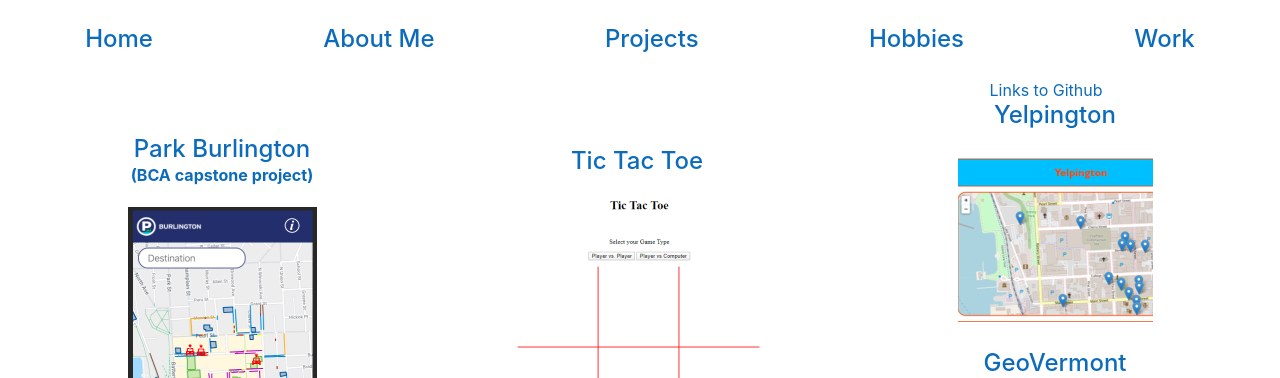
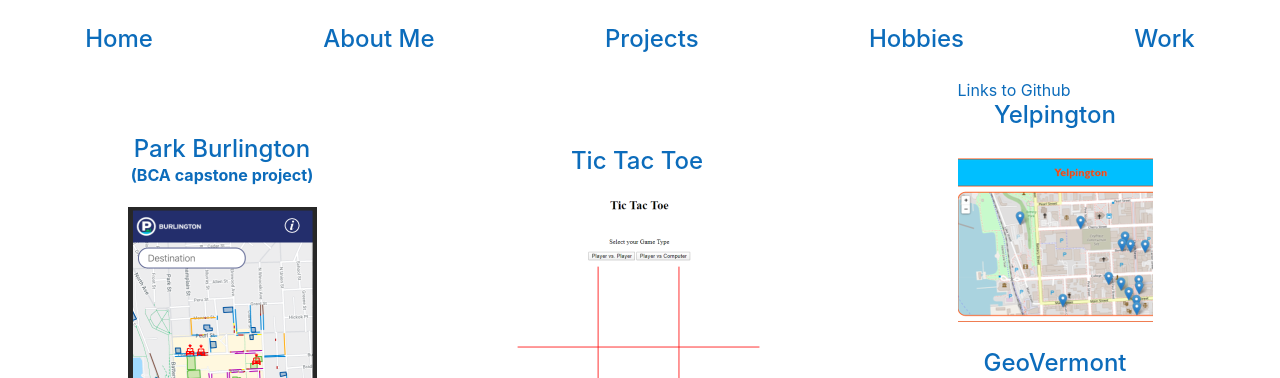
Before and after one commit to foxflyer40/Michael-Muzzy-portfolio, a React (Create React App) app in the folder client/: page /projects in a window 1280 px wide. Shown: the top 378 px of the page. Built offline with nearby package versions, Linux system fonts and the light colour scheme.

Commit message:
retry centering

```diff
--- a/client/src/Projects.js
+++ b/client/src/Projects.js
@@ -51,7 +51,7 @@
 
             <div id='githubWork'>
 
-               <label id='githubLabel'>Links to Github
+               <label1 id='githubLabel'>Links to Github
                   <div className='projectLabel'>
                      Yelpington
                <br />
@@ -63,7 +63,7 @@
                         <img src={(Yelpington)} alt='Yelpington board'></img>
                      </a>
                   </div>
-               </label>
+               </label1>
 
 
                <label>
```
